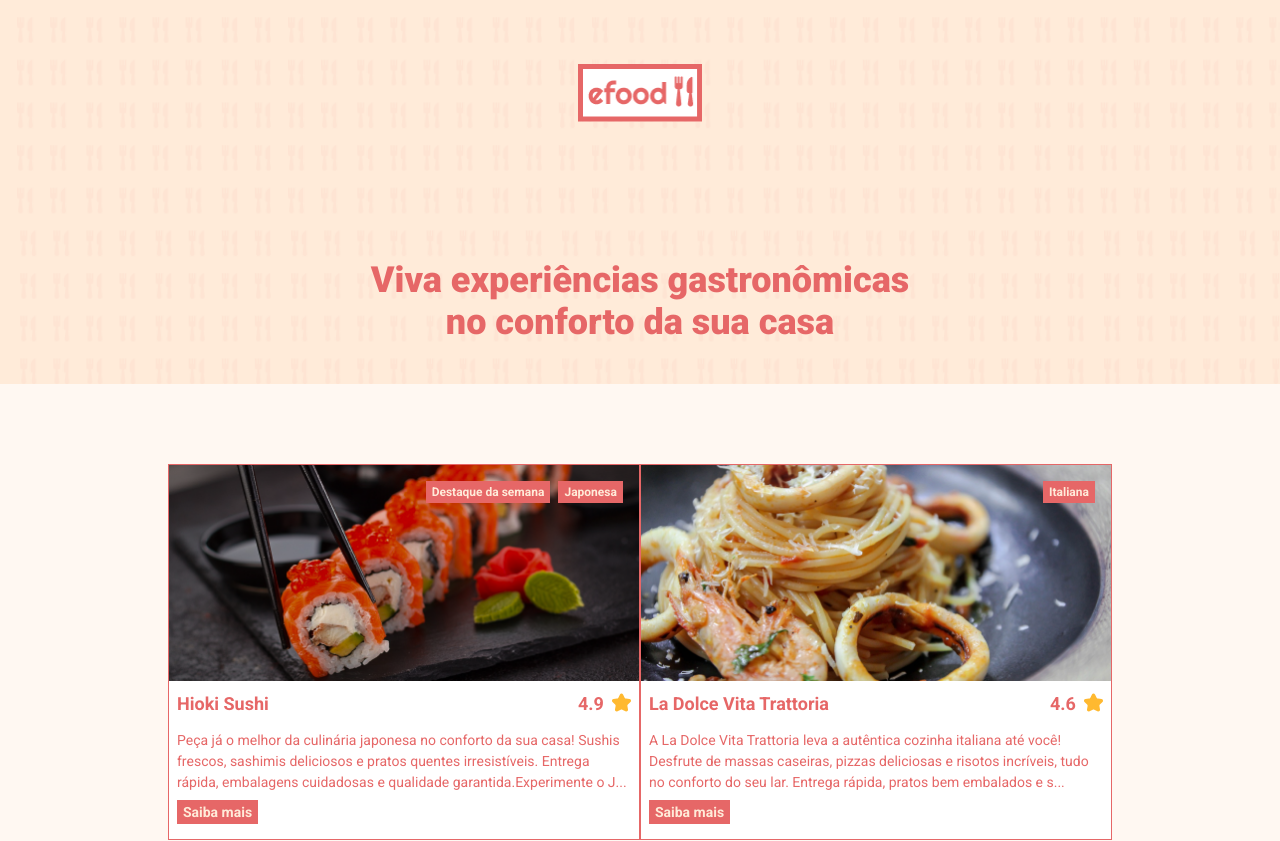
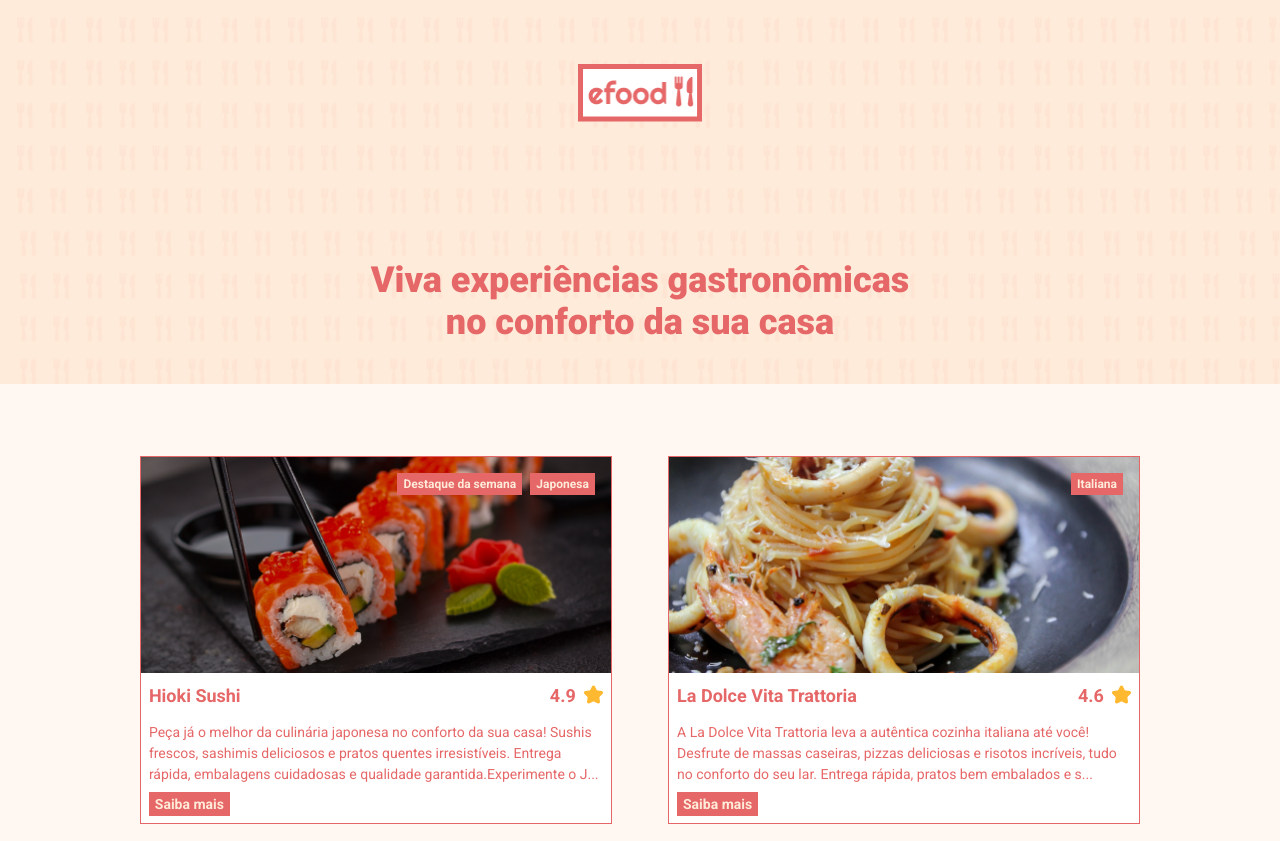
Before and after one commit to lucazmoreira/efood-projeto, a React (Vite) app: page / in a window 1280 px wide. Shown: the top 841 px of the page. Built offline with nearby package versions, Linux system fonts and the light colour scheme; the HTML template or start-up script is replaced by a standard one.

Commit message:
fixing paddings

```diff
--- a/src/components/Banner/styles.ts
+++ b/src/components/Banner/styles.ts
@@ -28,18 +28,16 @@ export const Titles = styled.div`
   gap: 8rem;
   color: #fff;
   font-size: 2.4rem;
-  padding: 1rem 0rem 2rem 28rem;
+  padding: 1rem 0rem 2rem 47.5rem;
   margin: 0 auto;
 
   span {
     font-weight: 100;
-    width: 9rem;
     font-size: 2.8rem;
   }
 
   h2 {
     font-weight: 900;
-    width: 36.5rem;
   }
 
   @media (max-width: ${breakpoints.tablet}) {
--- a/src/components/Category/styles.ts
+++ b/src/components/Category/styles.ts
@@ -4,7 +4,7 @@ import { ButtonContainer } from '../Button/styles'
 
 export const CardContainer = styled.div`
   width: 29.5rem;
-  height: 23.5rem;
+  height: 23rem;
   border: 1px solid ${colors.primaryDark};
   background: #fff;
   position: relative;
--- a/src/components/CategoryList/styles.ts
+++ b/src/components/CategoryList/styles.ts
@@ -5,9 +5,10 @@ export const Container = styled.div`
   display: grid;
   grid-template-columns: 1fr 1fr;
   row-gap: 3rem;
-  align-items: center;
-  justify-content: center;
-  padding: 5rem 26.7rem 7.5rem 26.7rem;
+  gap: 2.4rem;
+  padding: 16px;
+  max-width: 1050px;
+  margin: 56px auto;
 
   @media (max-width: ${breakpoints.desktop}) {
     grid-template-columns: 1fr;
--- a/src/pages/Perfil/styles.ts
+++ b/src/pages/Perfil/styles.ts
@@ -9,9 +9,11 @@ export const HeaderContainer = styled.header`
   height: 11.625rem;
   display: flex;
   align-items: center;
-  padding: 0.5rem 10rem 0.5rem 10rem;
+  background-color: blue;
+  padding: 0rem 29.5rem 0rem 29.5rem;
 
   span {
+    display: grid;
     color: ${colors.primaryDark};
     text-align: center;
     font-size: 1.125rem;
```
